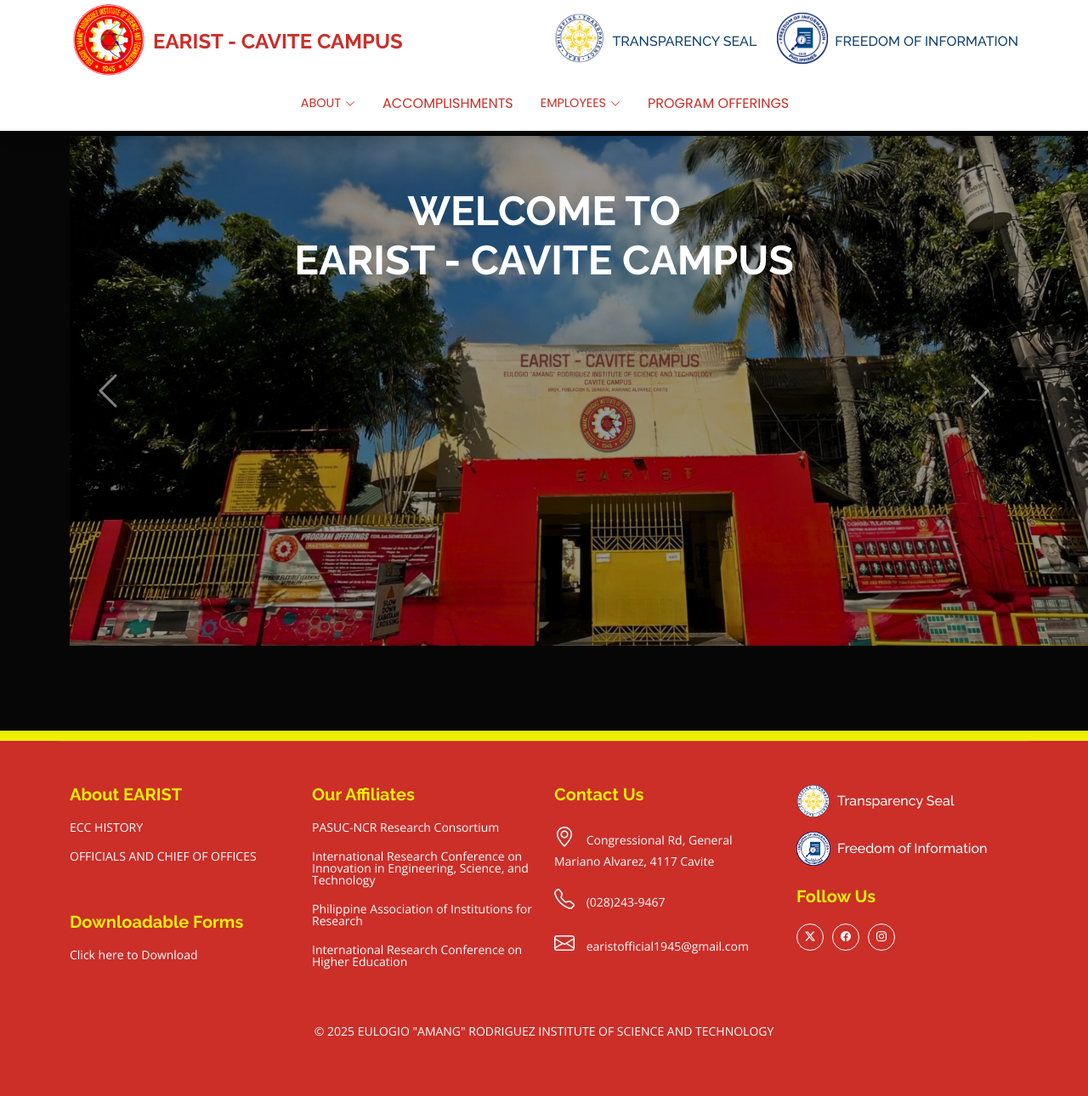
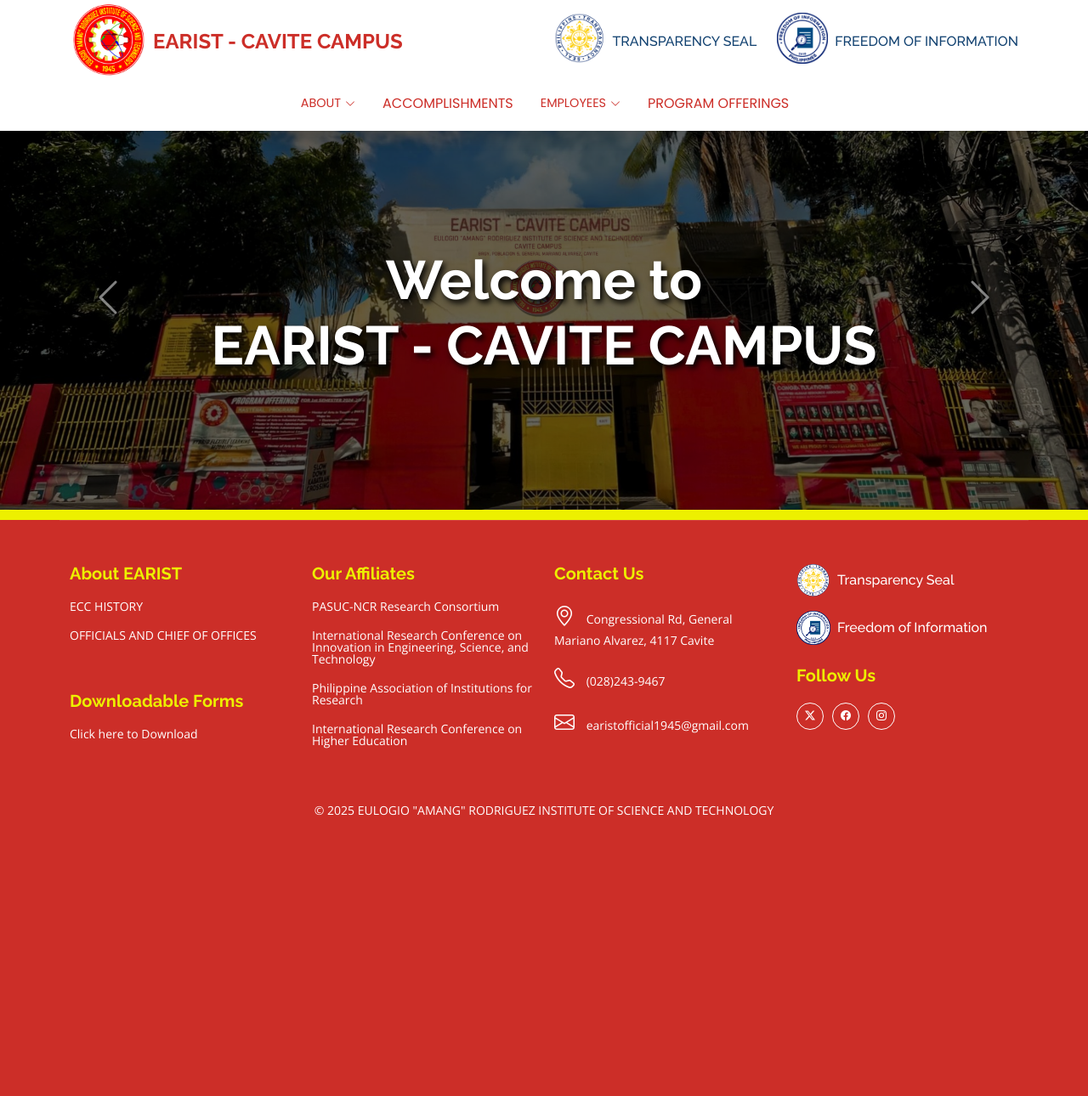
Before and after one commit to jmprz/ECC, a PHP site: page / in a window 1280 px wide. Shown: the whole page at 85% size. After the commit the page ends 960 px from the top, so only its background shows below. Run offline with PHP 8.4, Linux system fonts and the light colour scheme.

Commit message:
update hero carousel

```diff
--- a/assets/css/main.css
+++ b/assets/css/main.css
@@ -921,66 +921,13 @@
 --------------------------------------------------------------*/
 .hero {
   width: 100%;
-  min-height: 75vh;
   position: relative;
-  padding: 160px 0 100px 0;
+  background: linear-gradient(0deg, var(--background-color) 0%, color-mix(in srgb, var(--background-color) 90%, white 10%) 100%);
+  padding: 0;
   display: flex;
+  flex-direction: column;
+  justify-content: end;
   align-items: center;
-  justify-content: center;
-}
-
-.hero img {
-  position: absolute;
-  inset: 0;
-  display: block;
-  width: 100%;
-  height: 100%;
-  object-fit: cover;
-  z-index: 1;
-}
-
-.hero:before {
-  content: "";
-  background: color-mix(in srgb, var(--background-color), transparent 30%);
-  position: absolute;
-  inset: 0;
-  z-index: 2;
-}
-
-.hero .container {
-  position: relative;
-  z-index: 3;
-}
-
-.hero h2 {
-  margin: 0;
-  font-size: 48px;
-  text-transform: uppercase;
-  font-weight: 700;
-}
-
-.hero p {
-  margin: 10px 0 0 0;
-  font-size: 24px;
-  color: var(--heading-color);
-}
-
-.hero .btn-get-started {
-  color: var(--default-color);
-  font-weight: 400;
-  font-size: 15px;
-  display: inline-block;
-  padding: 8px 30px;
-  margin: 30px 0 0 0;
-  transition: 0.5s;
-  text-transform: uppercase;
-  border: 2px solid color-mix(in srgb, var(--default-color), transparent 20%);
-}
-
-.hero .btn-get-started:hover {
-  color: var(--contrast-color);
-  background: var(--accent-color);
-  border-color: var(--accent-color);
 }
 
 .hero .carousel-container {
@@ -994,9 +941,27 @@
   color: white;
 }
 
+.hero h2 {
+  margin-bottom: 30px;
+  font-size: 48px;
+  font-weight: 700;
+  color: white;
+}
+
+.hero h2 span {
+  text-decoration: underline;
+}
+
+.hero p {
+  max-width: 80%;
+  animation-delay: 0.4s;
+  margin: 0 auto 30px auto;
+}
+
 .hero .carousel-control-prev,
 .hero .carousel-control-next {
   width: 10%;
+  margin-top: 100px;
 }
 
 .hero .carousel-control-next-icon,
@@ -1014,6 +979,7 @@
   position: absolute;
   bottom: 0;
   width: 100000px;
+  height: 30%; /* Adjust height of the gradient overlay */
   z-index: 0;
 }
 
@@ -1025,7 +991,7 @@
   height: 100%; /* Ensure full container height */
   object-fit: cover; /* Prevents distortion and fills the container */
   z-index: -1;
-  filter: brightness(0.6);
+  filter: brightness(0.4);
   background-image:
     linear-gradient(to bottom, rgba(245, 246, 252, 0.52), rgba(117, 19, 93, 0.73));
 }
@@ -1040,6 +1006,33 @@
   width: 80%;
   max-width: 1200px; /* Ensures content doesn’t get too wide on larger screens */
 }
+
+.first-img{
+  top: 30%; /* Moves details to the top */
+  left: 50%;
+}
+
+.carousel-details h2 {
+  font-size: 4rem;
+  font-weight: 700;
+  margin-top: 7rem;
+  color: white;
+  text-shadow: 3px 4px 7px rgba(0,0,0,1);
+}
+
+.carousel-details p {
+  font-size: 18px;
+  max-width: 700px;
+  margin: 0 auto 20px auto;
+  color: white;
+}
+
+.carousel-details .btn-get-started {
+  display: inline-block;
+  padding: 12px 24px; /* Added padding for better button sizing */
+  font-size: 16px; /* Slightly larger font for better readability */
+}
+
 
 
 @media (max-width: 768px) {
--- a/index.html
+++ b/index.html
@@ -92,7 +92,7 @@
 
     <div class="carousel-item active">
       <div class="carousel-container">
-        <img src="assets/img/facade.png" alt="" data-aos="fade-in">
+        <img src="assets/img/facade/facade1.png" alt="" data-aos="fade-in">
         <div class="carousel-details first-img">
           <div class="container text-center" data-aos="fade-up" data-aos-delay="100">
             <div class="row d-flex justify-content-center">
@@ -109,11 +109,10 @@
 
     <div class="carousel-item">
       <div class="carousel-container">
-        <img src="assets/img/facade.png" alt="" data-aos="fade-in">
+        <img src="assets/img/facade/facade1.png" alt="" data-aos="fade-in">
           <div class="container text-center" data-aos="fade-up" data-aos-delay="100">
             <div class="row d-flex justify-content-center">
                 <div class="col-12">
-                  <h2>Welcome to</h2>
                 </div>
             </div>
         </div>
```
Also changed, not shown: assets/img/facade/facade1.png (added).
